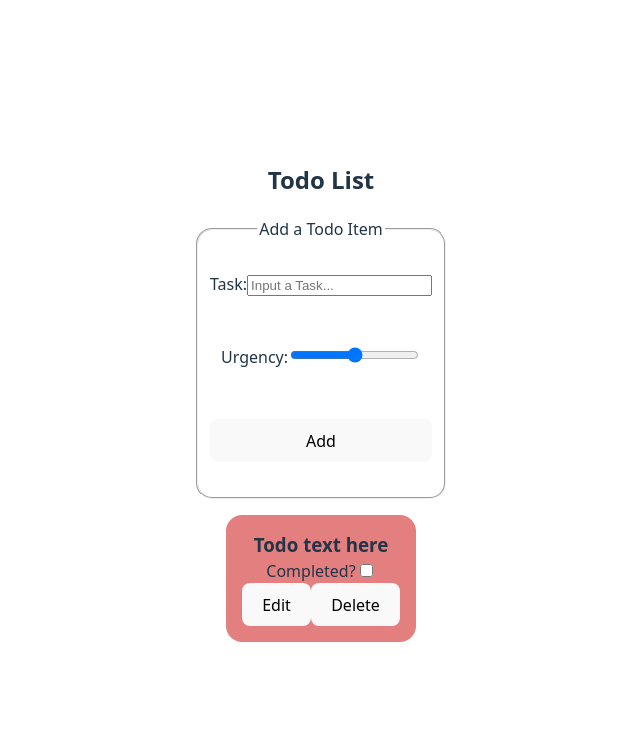
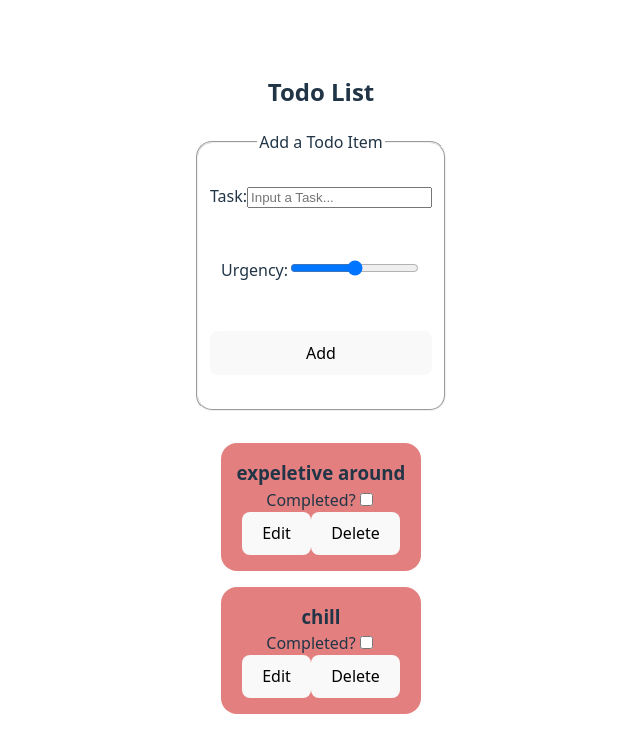
Before and after one commit to nehemiahh23/ALAB-320H.9.1---Building-a-Todo-List, a React (Vite) app: page / in a window 1280 px wide. Shown: the top 752 px of the page, without its empty margins (319-959 px from the left). Built offline with nearby package versions, Linux system fonts and the light colour scheme.

Commit message:
map todos from data

```diff
--- a/src/App.css
+++ b/src/App.css
@@ -64,6 +64,7 @@ ul {
 }
 
 li {
+	margin: 1rem 0;
 	border-radius: 1rem;
 	padding: 1rem;
 }
--- a/src/components/Item.tsx
+++ b/src/components/Item.tsx
@@ -1,8 +1,10 @@
-function Item() {
+import type { ITodo } from "../types/todoTypes.js"
+
+function Item({ task, urgency, complete }: ITodo) {
   return (
 
 	<li style={{listStyle: "none", backgroundColor: "rgb(200, 0, 0, 0.5)"}}> {/* bgc corresponds w/ urgency, all inputs should be rendered conditionally */}
-		<h3>Todo text here</h3>
+		<h3>{ task }</h3>
 		<label htmlFor="complete"> Completed?
 			<input type="checkbox" name="complete" />
 		</label>
--- a/src/components/List.tsx
+++ b/src/components/List.tsx
@@ -1,13 +1,17 @@
 import { useReducer } from "react"
+import type { Reducer } from "react";
+import todoReducer from "../reducers/todoReducer.js"
 import Input from "./Input.js"
 import Item from "./Item.js"
 
 function List() {
+	const [todoList, listDispatch] = useReducer(todoReducer, [{task: "expeletive around", urgency: 10, complete: false}, {task: "chill", urgency: 1, complete: true}])
+
   return (
 	<div id="parent">
 		<Input />
 		<ul>
-			<Item /> {/* map from state */}
+			{ todoList.map((t) => <Item {...t}/>) }
 		</ul>
 	</div>
   )
--- a/src/reducers/todoReducer.tsx
+++ b/src/reducers/todoReducer.tsx
@@ -1,7 +1,7 @@
 import type { Reducer } from "react";
-import type { Todo, TodoAction } from "../types/todoTypes.js";
+import type { ITodo, TodoAction } from "../types/todoTypes.js";
 
-const todoReducer: Reducer<Todo, TodoAction> = (state, action): Todo => {
+const todoReducer: Reducer<Todo[], TodoAction> = (state, action): Todo[] => {
 	switch(action.type) {
 		case "create": {
 			return state
--- a/src/types/todoTypes.ts
+++ b/src/types/todoTypes.ts
@@ -9,7 +9,7 @@ export interface TodoAction {
 	// might want to add payload here later
 }
 
-export interface Todo {
+export interface ITodo {
 	task: string,
 	urgency: number,
 	complete: boolean
```
